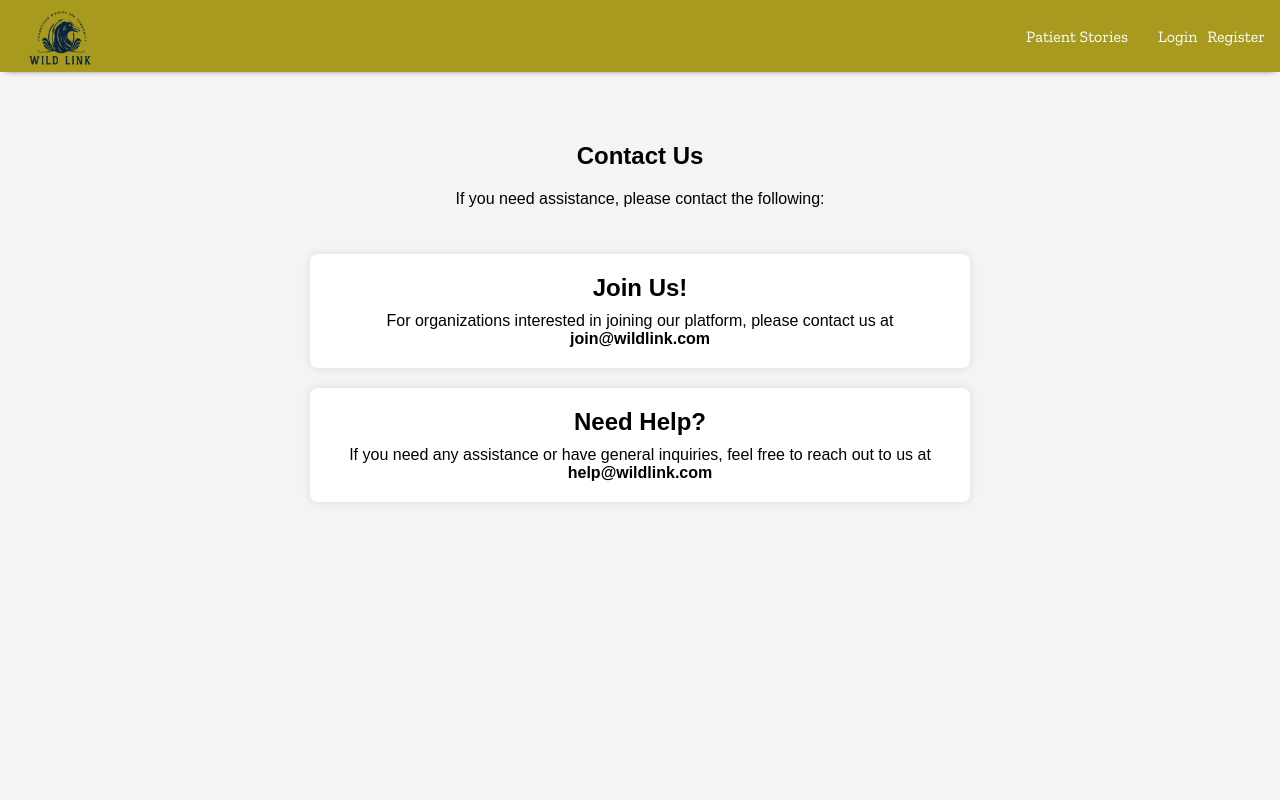
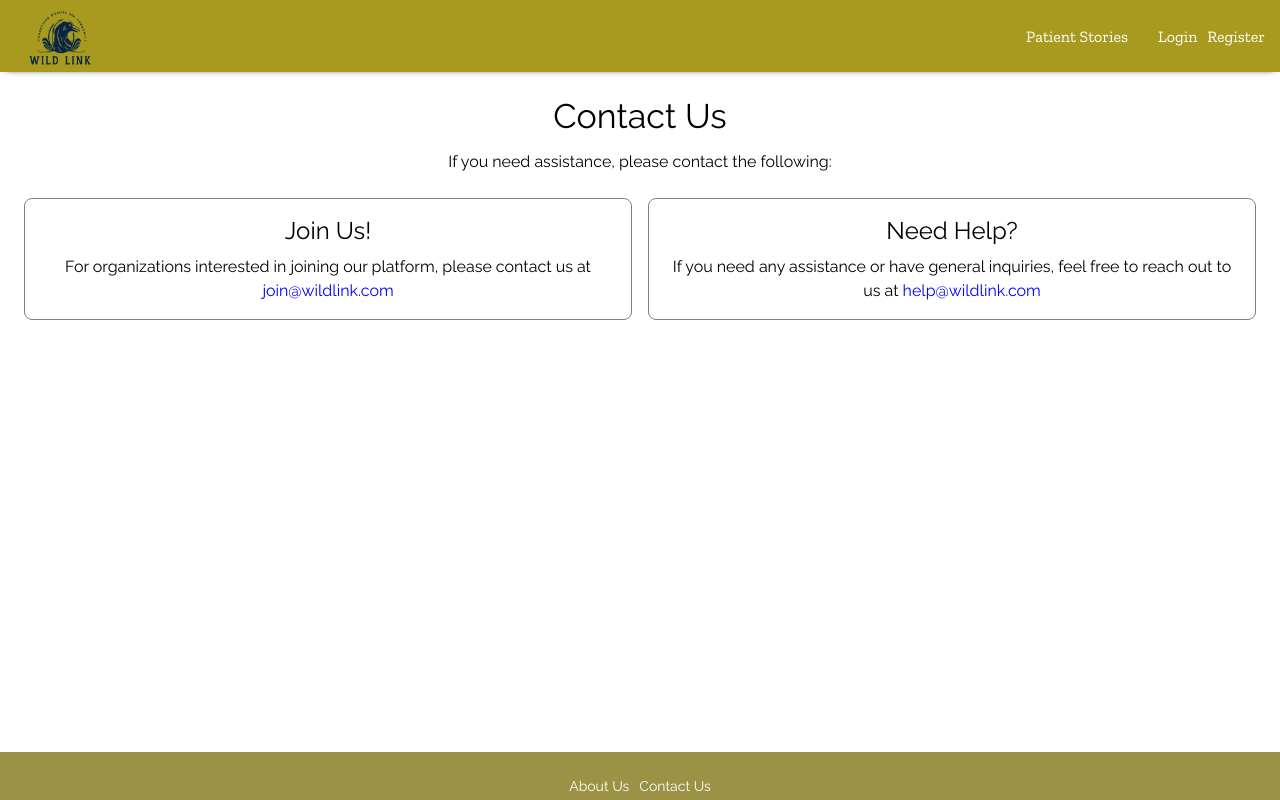
Before and after one commit to pformb/wild-link, a React (Create React App) app in the folder frontend/: page /contactus in a window 1280 px wide. Shown: the top 800 px of the page. Built offline with nearby package versions, Linux system fonts and the light colour scheme.

Commit message:
EDIT: refactor to MUI

```diff
--- a/frontend/src/components/ContactUsPage.jsx
+++ b/frontend/src/components/ContactUsPage.jsx
@@ -1,24 +1,28 @@
 import React from 'react';
-import '../styles/ContactUsPage.scss';
+import { Box, Typography, Grid } from '@mui/material';
 
 function ContactUsPage() {
     return (
-        <div className="container">
-            <div className="help">
-                <h2>Contact Us</h2>
-                <p>If you need assistance, please contact the following:</p>
-            </div>
-            <div className="boxes-container">
-                <div className="box">
-                    <h2>Join Us!</h2>
-                    <p>For organizations interested in joining our platform, please contact us at <span className="email">join@wildlink.com</span></p>
-                </div>
-                <div className="box">
-                    <h2>Need Help?</h2>
-                    <p>If you need any assistance or have general inquiries, feel free to reach out to us at <span className="email">help@wildlink.com</span></p>
-                </div>
-            </div>
-        </div>
+        <Box sx={{ p: 3 }}>
+            <Box sx={{ mb: 3 }}>
+                <Typography variant="h4" gutterBottom>Contact Us</Typography>
+                <Typography variant="body1">If you need assistance, please contact the following:</Typography>
+            </Box>
+            <Grid container spacing={2}>
+                <Grid item xs={12} sm={6}>
+                    <Box sx={{ p: 2, border: '1px solid grey', borderRadius: 2 }}>
+                        <Typography variant="h5" gutterBottom>Join Us!</Typography>
+                        <Typography variant="body1">For organizations interested in joining our platform, please contact us at <span style={{ color: 'blue' }}>join@wildlink.com</span></Typography>
+                    </Box>
+                </Grid>
+                <Grid item xs={12} sm={6}>
+                    <Box sx={{ p: 2, border: '1px solid grey', borderRadius: 2 }}>
+                        <Typography variant="h5" gutterBottom>Need Help?</Typography>
+                        <Typography variant="body1">If you need any assistance or have general inquiries, feel free to reach out to us at <span style={{ color: 'blue' }}>help@wildlink.com</span></Typography>
+                    </Box>
+                </Grid>
+            </Grid>
+        </Box>
     );
 }
 
```
